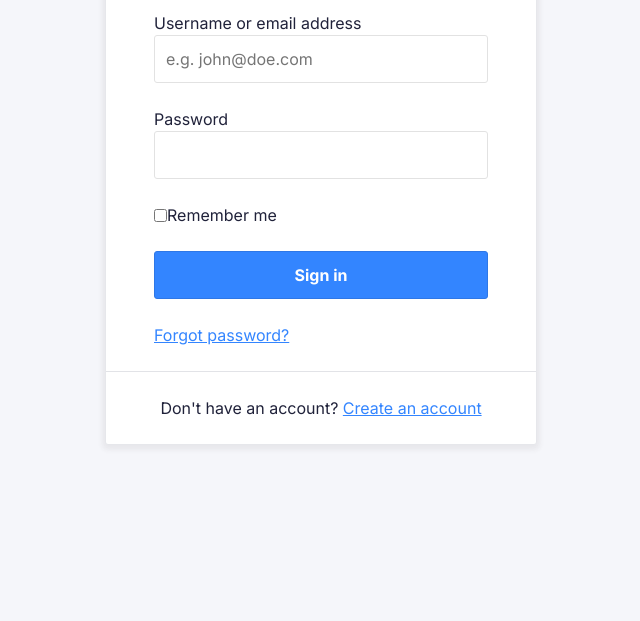
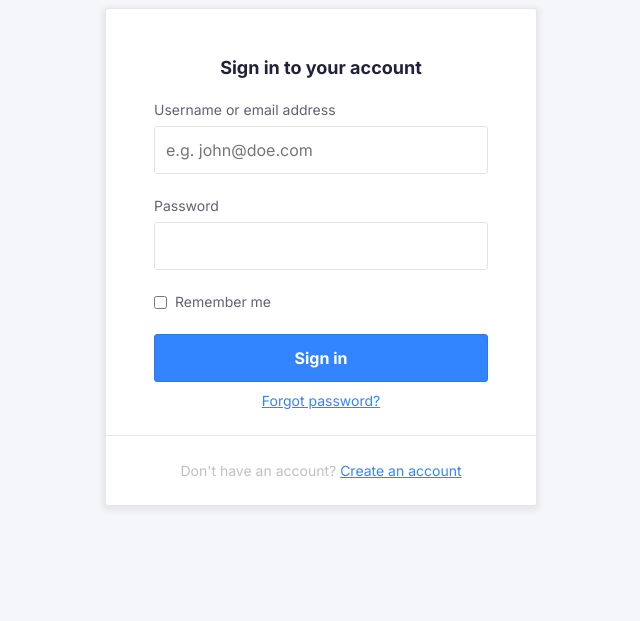
Before and after one commit to nmct-create3/login-form-design-JensdbHowest, a plain HTML site: page index.html in a window 1280 px wide. Shown: the part 179-800 px from the top of the page, without its empty margins (319-959 px from the left). Drawn offline with Linux system fonts and the light colour scheme.

Commit message:
Ex Finished

```diff
--- a/css/screen.css
+++ b/css/screen.css
@@ -7,7 +7,19 @@
 \*------------------------------------*/
 
 :root {
+    --global-color-alpha-light: #4F95FF;
+    --global-color-alpha: #3385FF;
+    --global-color-alpha-dark: #2E77E6;
 
+    --global-color-text-alpha: #20223a;
+
+    --global-color-hover: #0061f4;
+    --global-color-selection: #3385FF;
+    --global-color-selection-light: #6fa8ff;
+    --global-color-alpha-x-dark:#1b4186;
+    --global-color-alpha-xx-dark: #20223a;
+
+    --global-background-color: #F5F6FA;
 }
 
 /* CSS variables here */
@@ -26,11 +38,11 @@ html {
     font-size: 16px;
     line-height: 1.5;
     font-family: Inter, sans-serif;
-    color: #20223a;
+    color: var(--global-color-text-alpha);
     box-sizing: border-box;
     -webkit-font-smoothing: antialiased;
     -moz-osx-font-smoothing: grayscale;
-    background-color:#F5F6FA;
+    background-color: var(--global-background-color);
 }
 
 *,
@@ -47,13 +59,13 @@ html {
 */
 
 ::-moz-selection {
-    background: #3385FF;
+    background: var(--global-color-selection);
     color: white;
     text-shadow: none;
 }
 
 ::selection {
-    background: #3385FF;
+    background: var(--global-color-selection);
     color: white;
     text-shadow: none;
 }
@@ -158,18 +170,18 @@ hr {
 }
 
 a {
-    color: #3385FF;
+    color: var(--global-color-selection);
     transition: all .1s ease-in-out;
 }
 
 a:visited,
 a:active {
-    color: #6fa8ff;
+    color: var(--global-color-selection-light);
 }
 
 a:hover,
 a:focus {
-    color:#0061f4;
+    color: var(--global-color-hover);
 }
 
 /* ELEMENTS: Forms
@@ -196,6 +208,9 @@ label, input{
 
 .o-row--login {
     /* stuff here to align the card */
+    height: 100vh;
+    display: flex;
+    align-items: center;
 }
 
 /* size modifiers */
@@ -446,13 +461,13 @@ label, input{
     height: 24px ;
 }
 .c-logo__inner-circle {
-    fill: #3385ff;
+    fill: var(--global-color-selection);
 }
 .c-logo__outer-circle {
-    fill: #1b4186;
+    fill: var(--global-color-alpha-x-dark);
 }
 .c-logo__text {
-    fill: #20223a;
+    fill: var(--global-color-alpha-xx-dark);
 }
 
 .c-logo__symbol {
@@ -549,7 +564,7 @@ label, input{
     outline: none;
     border-color: #caccd4;
     box-shadow: h-offset v-offset blur spread color;
-    box-shadow: 0 0 0 3px #3385ff4d;
+    box-shadow: 0 0 0 3px #3385FF4d;
 }
 
 /*
@@ -559,7 +574,15 @@ label, input{
 */
 
 .c-label {
+    font-size: 14px;
+    line-height: 16px;
+    margin-bottom: 8px;
+    color: #606274;
+}
 
+.c-label--option {
+    margin-bottom: 0;
+    margin-left: 8px;
 }
 
 /* If a input is focused within the form-field class change te color of the label */
@@ -587,7 +610,7 @@ label, input{
 
     line-height: 20px;
 
-    border: 1px solid #2e77e6;
+    border: 1px solid #2E77E6;
     border-radius: 3px;
     background-color: #3385FF;
 
@@ -595,7 +618,7 @@ label, input{
 }
 
 .c-button:hover {
-    background-color: #186deb;
+    background-color: var(--global-color-hover);
 }
 
 .c-button:focus {
--- a/index.html
+++ b/index.html
@@ -22,7 +22,7 @@
 
     </head>
     <body>
-        <section class="o-row o-row--lg o-row--body">
+        <section class="o-row o-row--lg o-row--body o-row--login">
             <div class="o-container u-max-width-xs">
                 <h1 class="c-logo">
                     <svg class="c-logo__symbol" viewBox="0 0 119 24" xmlns="http://www.w3.org/2000/svg">
@@ -39,34 +39,34 @@
                     </div>
                     <div class="c-card__body">
                         <p class="c-form-field">
-                            <label for="username">
+                            <label class="c-label" for="username">
                                 Username or email address
                             </label>
                             <input class="c-input" type="email" name="username" id="username" placeholder="e.g. john@doe.com" required>
                         </p>
                         <p class="c-form-field">
-                            <label for="password">
+                            <label class="c-label" for="password">
                                 Password
                             </label>
                             <input class="c-input" type="password" name="password" id="password" required>
                         </p>
                         <p class="c-form-field c-form-field--option">
                             <input type="checkbox" name="rememberme" id="rememberme">
-                            <label for="rememberme">
+                            <label class="c-label c-label--option" for="rememberme">
                                 Remember me
                             </label>
                         </p>
-                        <p>
+                        <p class="u-mb-sm">
                             <input class="o-button-reset c-button" type="submit" value="Sign in"/input>
                         </p>
-                        <p>
+                        <p class="u-align-text-center u-text-sm">
                             <a href="#!">
                                 Forgot password?
                             </a>
                         </p>
                     </div>
                     <div class="c-card__footer">
-                        <p>
+                        <p class="u-color-neutral-base u-text-sm">
                             Don't have an account? <a href="#">Create an account</a>
                         </p>
                     </div>
```
